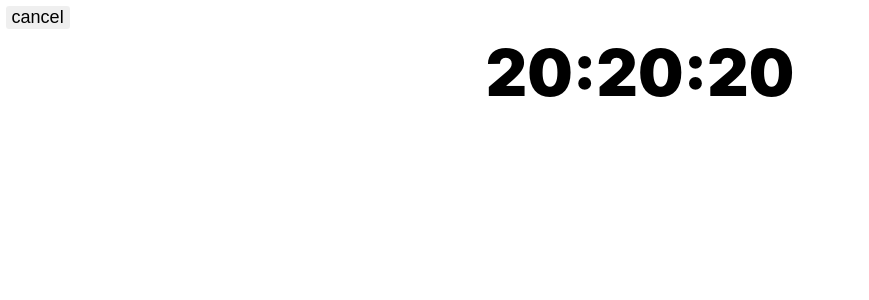
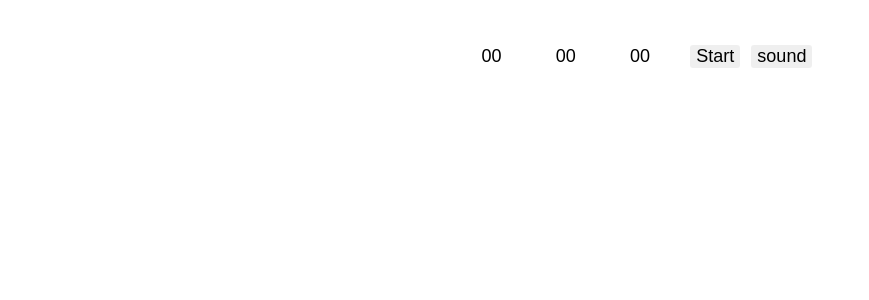
Before and after one commit to jaygoode/microbreak, a Next.js app: page /components/timer/inputTime in a window 1280 px wide. Shown: the top 300 px of the page, without its empty margins (0-869 px from the left). Built offline with nearby package versions, Linux system fonts and the light colour scheme.

Commit message:
rewrote timer to use useRef

```diff
--- a/pages/components/timer/inputTime.tsx
+++ b/pages/components/timer/inputTime.tsx
@@ -1,25 +1,27 @@
 import React from "react";
 import { timerProps } from "./timerInterface";
-import { useEffect, useState } from "react";
+import { useEffect, useState, useRef } from "react";
 import Timer from "./timer";
-// import bell from "pages/components/timer/bell.mp3";
 
 const InputTimer = () => {
   const [timerFinished, setTimerFinished] = useState(true);
-  const [isMicroBreak, setIsMicroBreak] = useState(true);
+  const [isMicroBreak, setIsMicroBreak] = useState(false);
   const [isTimeSet, setIsTimeSet] = useState(false);
-  const [hours, setHours] = useState(20);
-  const [minutes, setMinutes] = useState(20);
-  const [seconds, setSeconds] = useState(20);
+  // const [hours, setHours] = useState(20);
+  // const [minutes, setMinutes] = useState(20);
+  // const [seconds, setSeconds] = useState(20);
+  const seconds = useRef(0);
+  const minutes = useRef(0);
+  const hours = useRef(0);
 
   const submitHandler = (e: any) => {
     e.preventDefault();
     microBreakCounter = 0;
     totalTimeCounter = 0;
     setIsTimeSet(true);
-    setHours(e.target[0].value);
-    setMinutes(e.target[1].value);
-    setSeconds(e.target[2].value);
+    hours.current = e.target[0].value;
+    minutes.current = e.target[1].value;
+    seconds.current = e.target[2].value;
   };
 
   let microBreakCounter = 0;
@@ -42,8 +44,7 @@ const InputTimer = () => {
     }
   };
 
-  const breakAlert = (e: any) => {
-    e.preventDefault();
+  const breakAlert = () => {
     let audio = document.getElementById("a1") as HTMLAudioElement | null;
     if (audio) {
       audio.play();
@@ -53,12 +54,12 @@ const InputTimer = () => {
   useEffect(() => {
     timeUntilMicroBreak();
 
+    // breakAlert();
     let intervalId = setInterval(() => {
       if (isTimeSet) {
         if (microBreak) {
           microBreakCounter += 1;
         }
-
         if (totalTimeCounter === timeToMicroBreak) {
           console.log("total is same as time to micro if statement");
           microBreak = true;
@@ -74,33 +75,33 @@ const InputTimer = () => {
 
         console.log("tot = " + totalTimeCounter + "micro" + microBreakCounter);
 
-        let h = hours;
-        let m = minutes;
-        let s = seconds;
-        if (seconds > 0) {
-          setSeconds((prev) => prev - 1);
-        } else if (seconds <= 0 && m > 0) {
-          s = 59;
-          console.log(s);
-          setSeconds(s);
-          setMinutes(m - 1);
+        if (seconds.current > 0) {
+          seconds.current = seconds.current - 1;
+        } else if (seconds.current <= 0 && minutes.current > 0) {
+          seconds.current = 59;
+          minutes.current = minutes.current - 1;
         }
-        if (m < 1 && h > 0) {
-          setHours(h - 1);
-          setMinutes((m = 59));
+        if (minutes.current < 1 && hours.current > 0) {
+          hours.current = hours.current - 1;
+          minutes.current = minutes.current + 59;
         }
-        if (h <= 0 && m <= 0 && seconds <= 0) {
+        if (
+          hours.current <= 0 &&
+          minutes.current <= 0 &&
+          seconds.current <= 0
+        ) {
           setTimerFinished(true);
         }
 
         totalTimeCounter += 1;
       }
-    }, 1000);
+    }, 100);
 
     if (isTimeSet === false) {
       clearInterval(intervalId);
     }
   }, [isTimeSet]);
+
   const cancelTimerHandler = (intervalId: any) => {
     setIsTimeSet(false);
     clearInterval(intervalId);
@@ -108,7 +109,7 @@ const InputTimer = () => {
 
   return (
     <div>
-      {isTimeSet ? (
+      {!isTimeSet ? (
         <div className="timer-wrapper">
           <div className="timer-inner">
             <div className="timer-segment">
@@ -144,7 +145,7 @@ const InputTimer = () => {
                   defaultValue="00"
                 />
                 <audio
-                  controls
+                  // controls
                   id="a1"
                   src="/resources/bell.mp3"
                   crossOrigin="anonymous"
@@ -169,7 +170,11 @@ const InputTimer = () => {
             cancel
           </button>
           {microBreak && <p>{microBreakCounter}</p>}
-          <Timer hours={hours} minutes={minutes} seconds={seconds} />
+          <Timer
+            hours={hours.current}
+            minutes={minutes.current}
+            seconds={seconds.current}
+          />
         </>
       )}
     </div>
--- a/pages/components/timer/timer.tsx
+++ b/pages/components/timer/timer.tsx
@@ -17,6 +17,16 @@ const timer = ({ hours, minutes, seconds }: timerProps) => {
           <span className="time">{seconds}</span>
           <span className="label"></span>
         </div>
+        <audio
+          // controls
+          id="a1"
+          src="/resources/bell.mp3"
+          crossOrigin="anonymous"
+          preload="auto"
+        >
+          Your browser does not support the
+          <code>audio</code> element.
+        </audio>
       </div>
     </div>
   );
--- a/styles/timer.css
+++ b/styles/timer.css
@@ -17,3 +17,9 @@
   font-size: large;
   border-radius: 5px;
 }
+
+.timer-segment {
+  display: flex;
+  align-items: center;
+  justify-content: center;
+}
```
